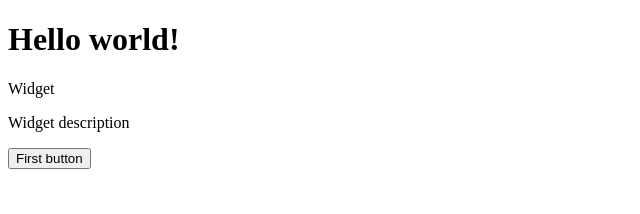
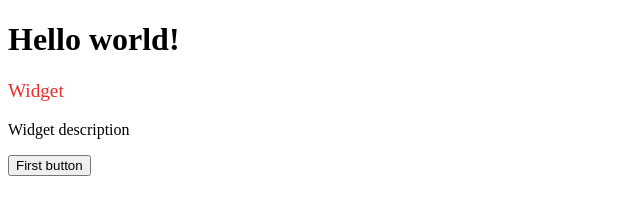
Before and after one commit to VeliHoja/my-project, a plain HTML site: page index.html in a window 1280 px wide. Shown: the whole page, without its empty margins (0-640 px from the left). Drawn offline with Linux system fonts and the light colour scheme.

Commit message:
styles file added

```diff
--- a/index.html
+++ b/index.html
@@ -4,12 +4,13 @@
     <meta charset="UTF-8" />
     <meta http-equiv="X-UA-Compatible" content="IE=edge" />
     <meta name="viewport" content="width=device-width, initial-scale=1.0" />
+    <link href="./styles.css" rel="stylesheet" />
     <title>My great project</title>
   </head>
   <body>
     <h1>Hello world!</h1>
     <div id="container">
-      <p>Widget</p>
+      <p class=widget-title>Widget</p>
       <p>Widget description</p>
       <button class="first-button">First button</button>
     </div>
--- /dev/null
+++ b/styles.css
@@ -0,0 +1,4 @@
+.widget-title{
+    font-size: 1.2rem;
+    color: rgb(236, 43, 43)
+}
```
